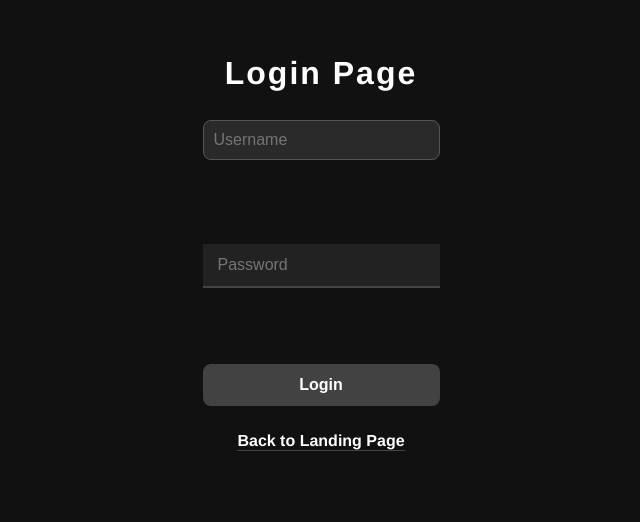
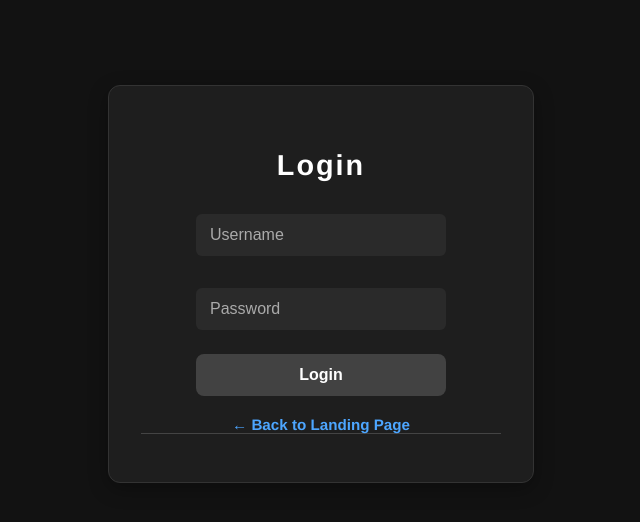
Before and after one commit to Cardpatr/skillsbadgeexam, a React (Create React App) app: page /login in a window 1280 px wide. Shown: the part 156-678 px from the top of the page, without its empty margins (319-959 px from the left). Built offline with nearby package versions, Linux system fonts and the light colour scheme.

Commit message:
Update LoginPage.js

```diff
--- a/src/components/LoginPage.js
+++ b/src/components/LoginPage.js
@@ -1,5 +1,6 @@
 // src/components/LoginPage.js
 import React from 'react';
+import './LoginPage.css';
 import { useNavigate, Link } from 'react-router-dom';
 
 export default function LoginPage() {
@@ -11,17 +12,16 @@ export default function LoginPage() {
   };
 
   return (
-    <div className="centered-container">
-      <h2>Login Page</h2>
-      <form onSubmit={handleLogin}>
-        <input type="text" placeholder="Username" required />
-        <br /><br />
-        <input type="password" placeholder="Password" required />
-        <br /><br />
-        <button type="submit">Login</button>
-      </form>
-      <br />
-      <Link to="/">Back to Landing Page</Link>
+    <div className="login-container">
+      <div className="login-box">
+        <h2 className="login-title">Login</h2>
+        <form onSubmit={handleLogin} className="login-form">
+          <input type="text" placeholder="Username" required />
+          <input type="password" placeholder="Password" required />
+          <button type="submit" className="lighter-btn">Login</button>
+        </form>
+        <Link to="/" className="back-link">← Back to Landing Page</Link>
+      </div>
     </div>
   );
 }
```
